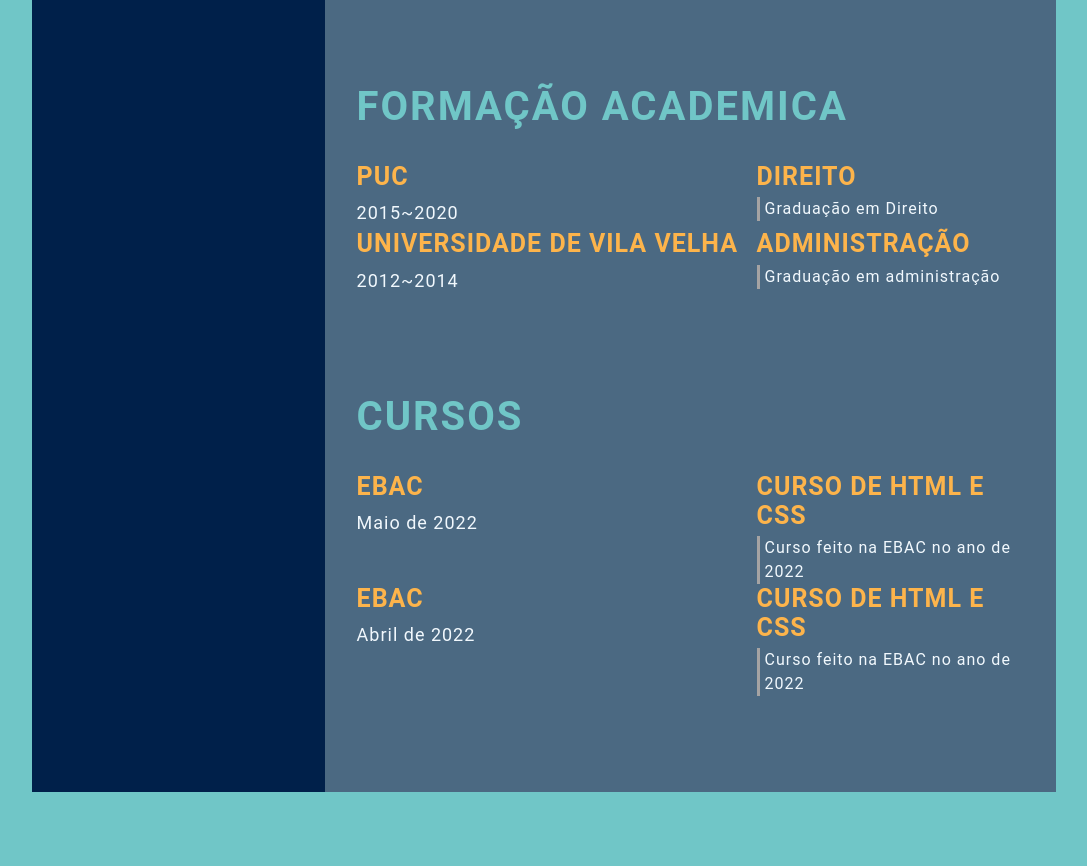
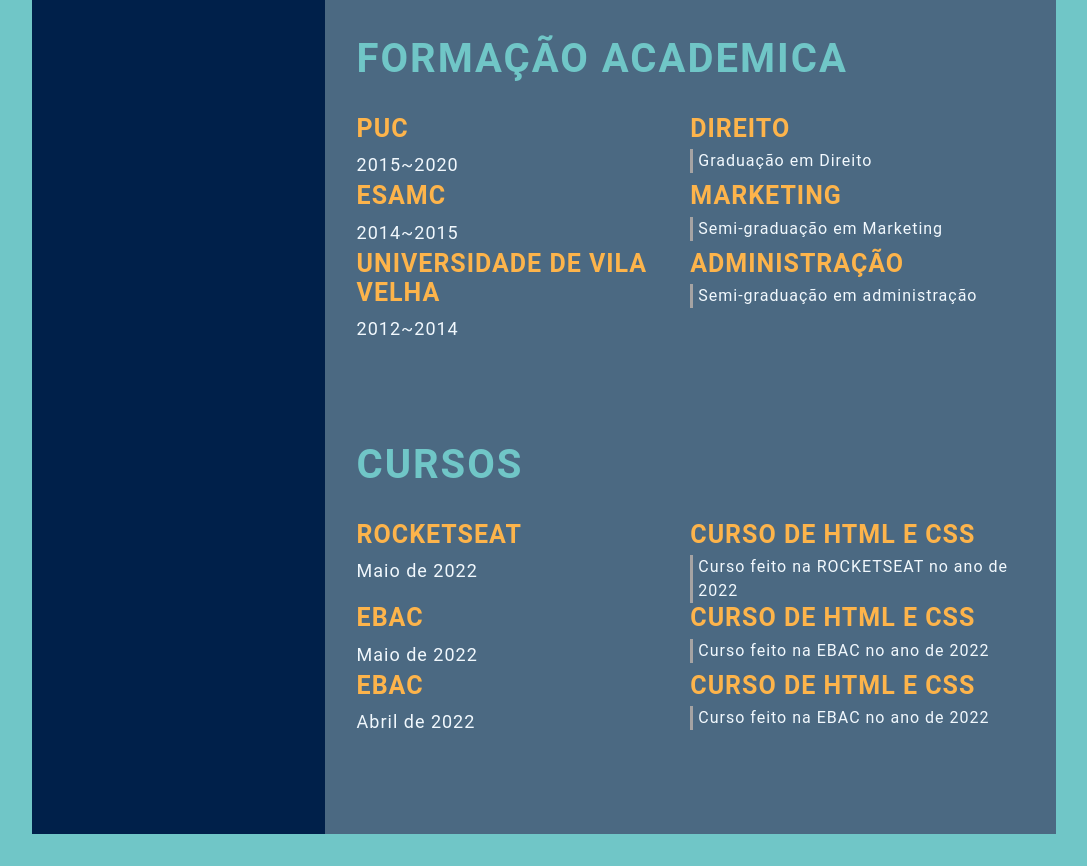
Before and after one commit to ManoloEstevez/ManoloEstevez.github.io, a plain HTML site: page index.html in a window 1280 px wide. Shown: the part 959-1825 px from the top of the page, without its empty margins (96-1183 px from the left). Before the commit the page ends 1783 px from the top, so only its background shows below. Drawn offline with Linux system fonts and the light colour scheme.

Commit message:
feat-add-school-academy (#4)
Co-authored-by: ManoloEstevez <“manolopaiva@gmail.com”>

```diff
--- a/index.html
+++ b/index.html
@@ -98,13 +98,23 @@
                         </p>
                     </div>
                     <div class="education-left">
+                        <p class="education-school-name">ESAMC</p>
+                        <p class="educationp-time-period">2014~2015</p>
+                    </div>
+                    <div class="education-right">
+                        <p class="education-subject">Marketing</p>
+                        <p class="education-desc">
+                            Semi-graduação em Marketing
+                        </p>
+                    </div>
+                    <div class="education-left">
                         <p class="education-school-name">Universidade de Vila Velha</p>
                         <p class="educationp-time-period">2012~2014</p>
                     </div>
                     <div class="education-right">
                         <p class="education-subject">Administração</p>
                         <p class="education-desc">
-                            Graduação em administração
+                            Semi-graduação em administração
                         </p>
                     </div>
                 </div>
@@ -112,6 +122,16 @@
             <section class="awards gap">
                 <div class="right-title">Cursos</div>
                 <div class="awards-contents">
+                    <div class="awards-left">
+                        <p class="awards-company-name">ROCKETSEAT</p>
+                        <p class="awards-time-period">Maio de 2022</p>
+                    </div>
+                    <div class="awards-right">
+                        <p class="awards-name">Curso de HTML e CSS</p>
+                        <p class="awards-desc">
+                            Curso feito na ROCKETSEAT no ano de 2022
+                        </p>
+                    </div>
                     <div class="awards-left">
                         <p class="awards-company-name">EBAC</p>
                         <p class="awards-time-period">Maio de 2022</p>
--- a/style.css
+++ b/style.css
@@ -94,7 +94,7 @@ body {
 
 .contact-info ul li i,
 .references ul li i {
-    padding-right: 0rem;
+    padding-right: 1rem;
     font-size: 18px;
     color: #2E86C1;
 }
@@ -154,7 +154,6 @@ body {
     letter-spacing: 1px;
     line-height: 2rem;
     color: #F1F8FD;
-
 }
 
 .experience-contents,
@@ -175,7 +174,6 @@ body {
     letter-spacing: 1px;
     color: #FDB44B;
     padding-bottom: .4rem;
-    width: 400px;
 }
 
 .exp-time-period,
```
